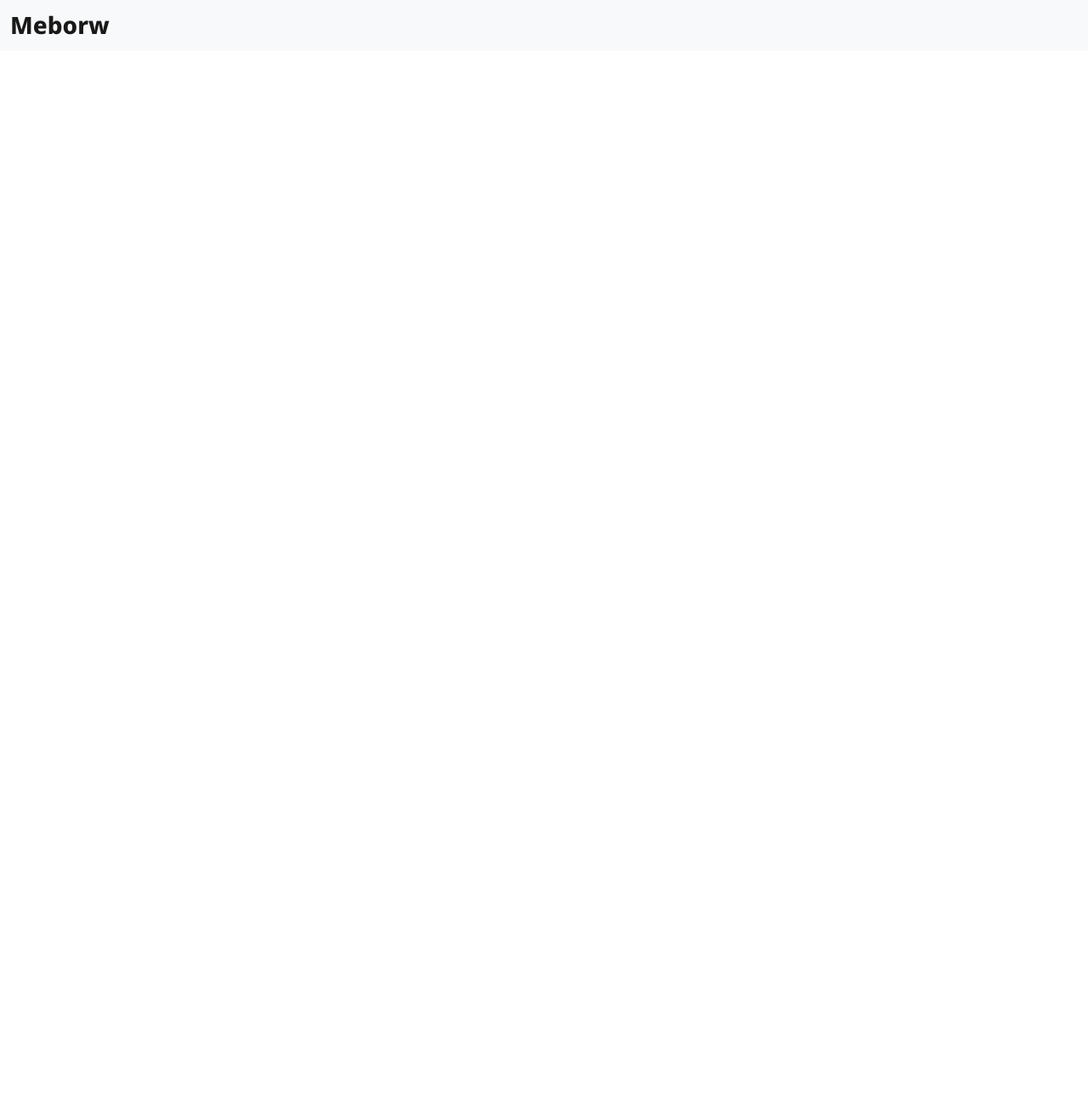
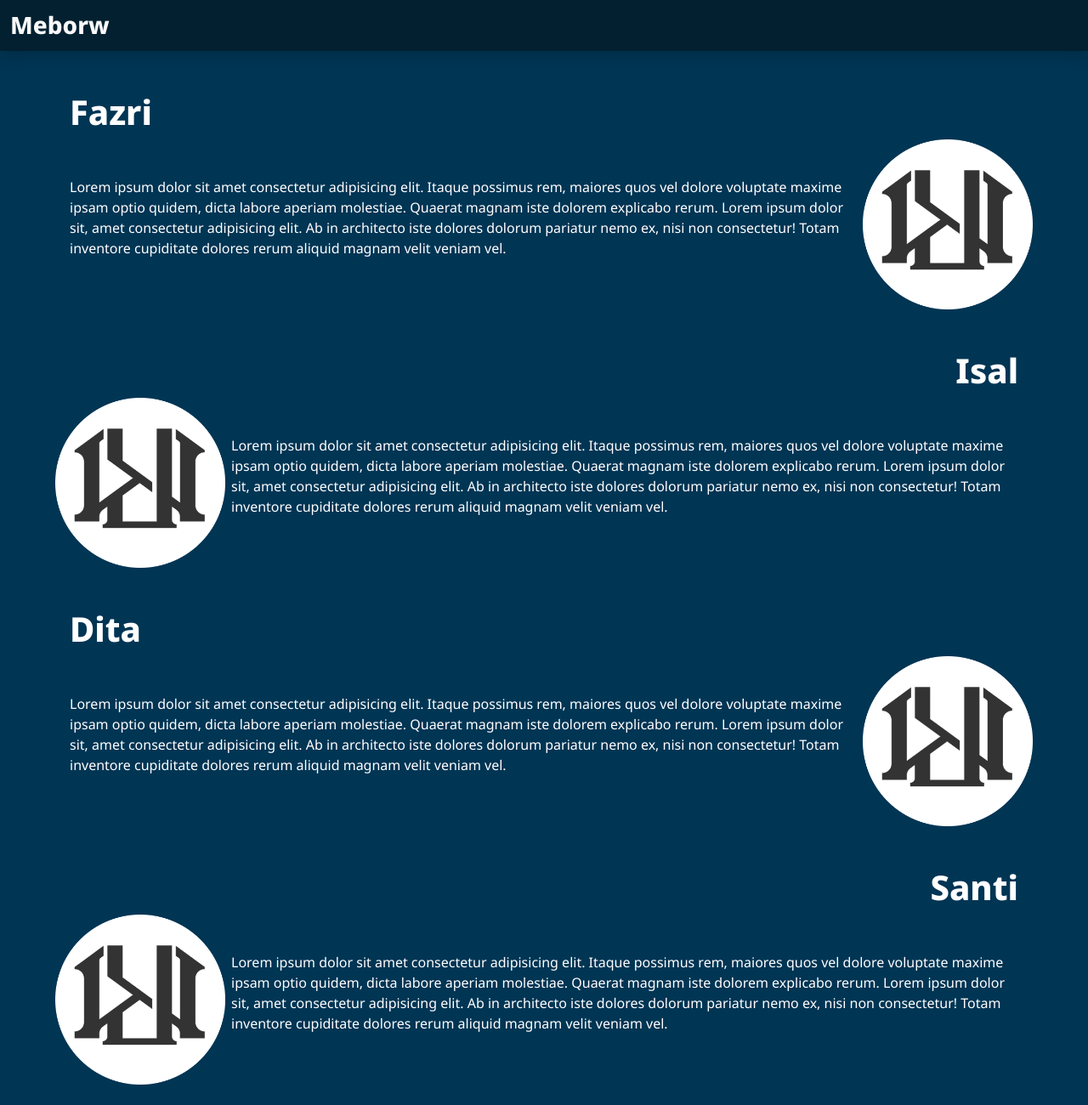
Before and after one commit to saefulfazri/projek_Mebrow, a plain HTML site: page index.html in a window 1280 px wide. Shown: the whole page at 85% size. Before the commit the page ends 800 px from the top, so only its background shows below. Drawn offline with nearby package versions, Linux system fonts and the light colour scheme.

Commit message:
update_biodata

```diff
--- a/asset/css/home.css
+++ b/asset/css/home.css
@@ -3,3 +3,14 @@
 * {
     font-family: 'Noto Sans', sans-serif;
 }
+body::-webkit-scrollbar {
+    display: none;
+}
+
+body {
+    background-color: #003554;
+    color: #fff;
+}
+.clr-navbar {
+    background-color: #032030;
+}
--- a/index.html
+++ b/index.html
@@ -7,19 +7,79 @@
     <!-- Bootstrap CSS -->
     <link href="https://cdn.jsdelivr.net/npm/bootstrap@5.1.3/dist/css/bootstrap.min.css" rel="stylesheet"
         integrity="sha384-1BmE4kWBq78iYhFldvKuhfTAU6auU8tT94WrHftjDbrCEXSU1oBoqyl2QvZ6jIW3" crossorigin="anonymous" />
-        <!-- Manual CSS -->
-        <link rel="stylesheet" href="asset/css/home.css">
+    <!-- Manual CSS -->
+    <link rel="stylesheet" href="asset/css/home.css">
     <!-- icons -->
-    <link rel="shortcut icon" type="image/x-icon" href="img/icons/11zon_cropped.png" />
+    <link rel="shortcut icon" type="image/x-icon" href="asset/img/icons/11zon_cropped.png" />
     <title>Home</title>
 </head>
 
 <body>
-    <nav class="navbar navbar-light bg-light">
+    <nav class="navbar navbar-light clr-navbar shadow">
         <div class="container-fluid">
-          <span class="navbar-brand mb-0 h1 fw-bold fs-3">Meborw</span>
+            <span class="navbar-brand text-light mb-0 h1 fw-bold fs-3">Meborw</span>
         </div>
-      </nav>
+    </nav>
+    <section class="my-5">
+        <div class="container">
+            <!-- fazri -->
+            <div class="row mb-5">
+                <h1 class="fw-bolder">Fazri</h1>
+                <div class="col-sm-6 col-md-10 d-flex align-items-center">
+                    <p>Lorem ipsum dolor sit amet consectetur adipisicing elit. Itaque possimus rem, maiores quos vel
+                        dolore voluptate maxime ipsam optio quidem, dicta labore aperiam molestiae. Quaerat magnam iste
+                        dolorem explicabo rerum. Lorem ipsum dolor sit, amet consectetur adipisicing elit. Ab in
+                        architecto iste dolores dolorum pariatur nemo ex, nisi non consectetur! Totam inventore
+                        cupiditate dolores rerum aliquid magnam velit veniam vel.</p>
+                </div>
+                <div class="col-6 col-md-2 d-flex align-items-center justify-content-center">
+                    <img src="asset/img/icons/11zon_cropped.png" alt="" style="width: 200px;">
+                </div>
+            </div>
+            <!-- isal -->
+            <div class="row mb-5">
+                <h1 class="text-end fw-bolder">Isal</h1>
+                <div class="col-6 col-md-2 d-flex align-items-center justify-content-center">
+                    <img src="asset/img/icons/11zon_cropped.png" alt="" style="width: 200px;">
+                </div>
+                <div class="col-sm-6 col-md-10 d-flex align-items-center">
+                    <p>Lorem ipsum dolor sit amet consectetur adipisicing elit. Itaque possimus rem, maiores quos vel
+                        dolore voluptate maxime ipsam optio quidem, dicta labore aperiam molestiae. Quaerat magnam iste
+                        dolorem explicabo rerum. Lorem ipsum dolor sit, amet consectetur adipisicing elit. Ab in
+                        architecto iste dolores dolorum pariatur nemo ex, nisi non consectetur! Totam inventore
+                        cupiditate dolores rerum aliquid magnam velit veniam vel.</p>
+                </div>
+            </div>
+            <!-- ditar -->
+            <div class="row mb-5">
+                <h1 class="fw-bolder">Dita</h1>
+                <div class="col-sm-6 col-md-10 d-flex align-items-center">
+                    <p>Lorem ipsum dolor sit amet consectetur adipisicing elit. Itaque possimus rem, maiores quos vel
+                        dolore voluptate maxime ipsam optio quidem, dicta labore aperiam molestiae. Quaerat magnam iste
+                        dolorem explicabo rerum. Lorem ipsum dolor sit, amet consectetur adipisicing elit. Ab in
+                        architecto iste dolores dolorum pariatur nemo ex, nisi non consectetur! Totam inventore
+                        cupiditate dolores rerum aliquid magnam velit veniam vel.</p>
+                </div>
+                <div class="col-6 col-md-2 d-flex align-items-center justify-content-center">
+                    <img src="asset/img/icons/11zon_cropped.png" alt="" style="width: 200px;">
+                </div>
+            </div>
+            <!-- santi -->
+            <div class="row mb-5">
+                <h1 class="text-end fw-bolder">Santi</h1>
+                <div class="col-6 col-md-2 d-flex align-items-center justify-content-center">
+                    <img src="asset/img/icons/11zon_cropped.png" alt="" style="width: 200px;">
+                </div>
+                <div class="col-sm-6 col-md-10 d-flex align-items-center">
+                    <p>Lorem ipsum dolor sit amet consectetur adipisicing elit. Itaque possimus rem, maiores quos vel
+                        dolore voluptate maxime ipsam optio quidem, dicta labore aperiam molestiae. Quaerat magnam iste
+                        dolorem explicabo rerum. Lorem ipsum dolor sit, amet consectetur adipisicing elit. Ab in
+                        architecto iste dolores dolorum pariatur nemo ex, nisi non consectetur! Totam inventore
+                        cupiditate dolores rerum aliquid magnam velit veniam vel.</p>
+                </div>
+            </div>
+        </div>
+    </section>
 </body>
 
 </html>
```
